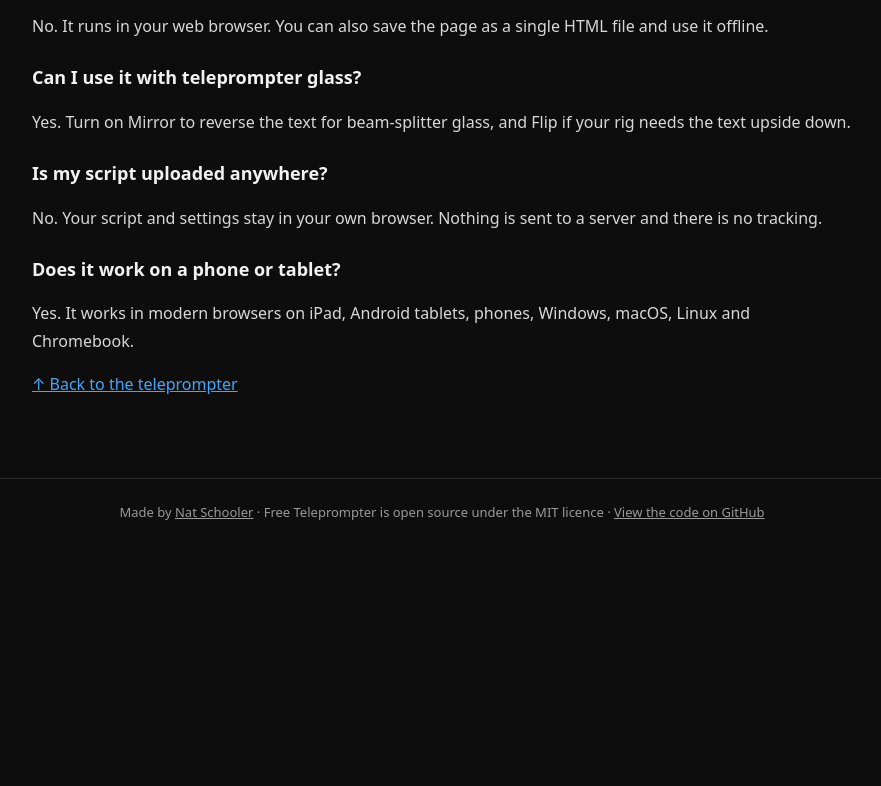
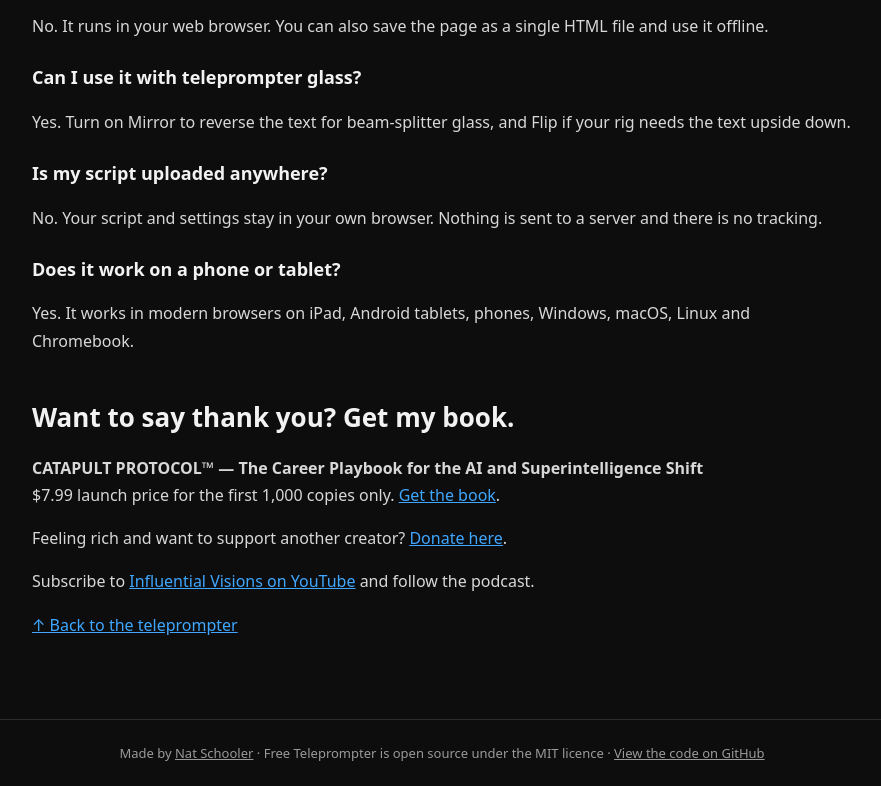
Before and after one commit to NatSchooler/free-teleprompter, a plain HTML site: page index.html in a window 1280 px wide. Shown: the part 2253-3039 px from the top of the page, without its empty margins (198-1079 px from the left). Before the commit the page ends 2798 px from the top, so only its background shows below. Drawn offline with Linux system fonts and the light colour scheme.

Commit message:
Match free-podcast-editor: no-support notice, book and donate links
Co-Authored-By: Claude Opus 5.5 <noreply@anthropic.com>
Claude-Session: https://claude.ai/code/session_01G2xqLYDCcXMNg2bhiwjQXj

```diff
--- a/index.html
+++ b/index.html
@@ -226,6 +226,11 @@
   <p>No. Your script and settings stay in your own browser. Nothing is sent to a server and there is no tracking.</p>
   <h3>Does it work on a phone or tablet?</h3>
   <p>Yes. It works in modern browsers on iPad, Android tablets, phones, Windows, macOS, Linux and Chromebook.</p>
+  <h2>Want to say thank you? Get my book.</h2>
+  <p><strong>CATAPULT PROTOCOL™ — The Career Playbook for the AI and Superintelligence Shift</strong><br>
+  $7.99 launch price for the first 1,000 copies only. <a href="https://natschooler.com/cat/">Get the book</a>.</p>
+  <p>Feeling rich and want to support another creator? <a href="https://buy.stripe.com/fZudR896FfExeje8IWfAc0b">Donate here</a>.</p>
+  <p>Subscribe to <a href="https://www.youtube.com/@influentialvisions?sub_confirmation=1">Influential Visions on YouTube</a> and follow the podcast.</p>
   <p><a href="#app">↑ Back to the teleprompter</a></p>
 </article>
 
```
Also changed, not shown: 1 other file.
